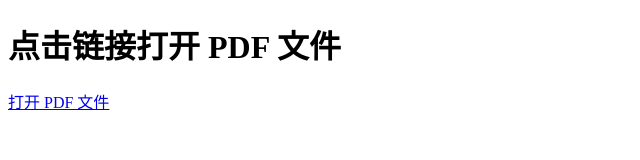
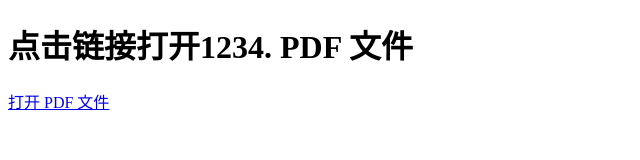
Before and after one commit to ljy3795517/ljylhlqs, a plain HTML site: page index.html in a window 1280 px wide. Shown: the whole page, without its empty margins (0-640 px from the left). Drawn offline with Linux system fonts and the light colour scheme.

Commit message:
Update index.html

```diff
--- a/index.html
+++ b/index.html
@@ -4,9 +4,9 @@
   <title>打开 PDF 文件</title>
 </head>
 <body>
-  <h1>点击链接打开 PDF 文件</h1>
+  <h1>点击链接打开1234. PDF 文件</h1>
   <p>
-    <a href="1234.pdf" target="_blank">打开 PDF 文件</a>
+    <a href="tppdf/1234.pdf" target="_blank">打开 PDF 文件</a>
   </p>
 </body>
 </html>
```
